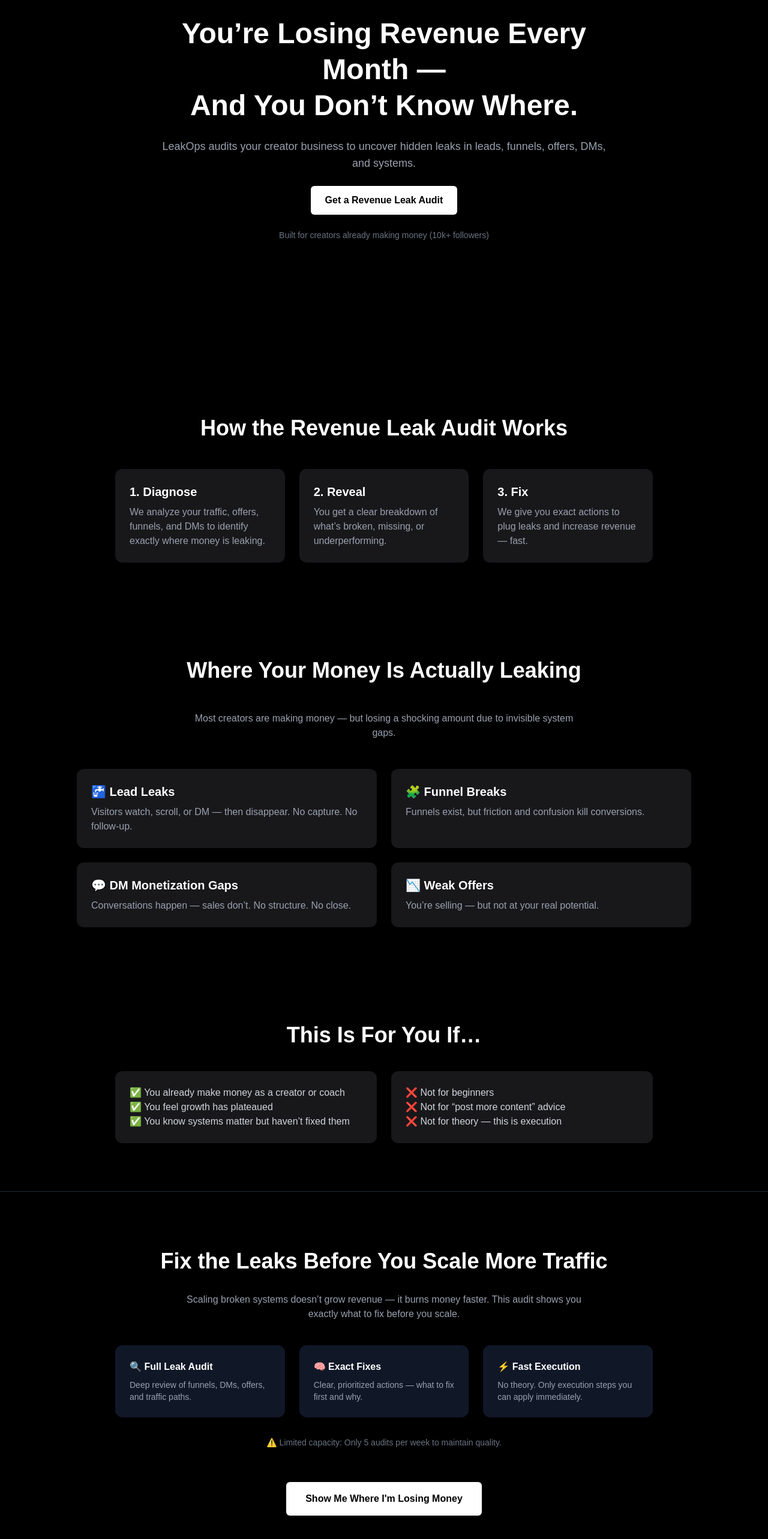
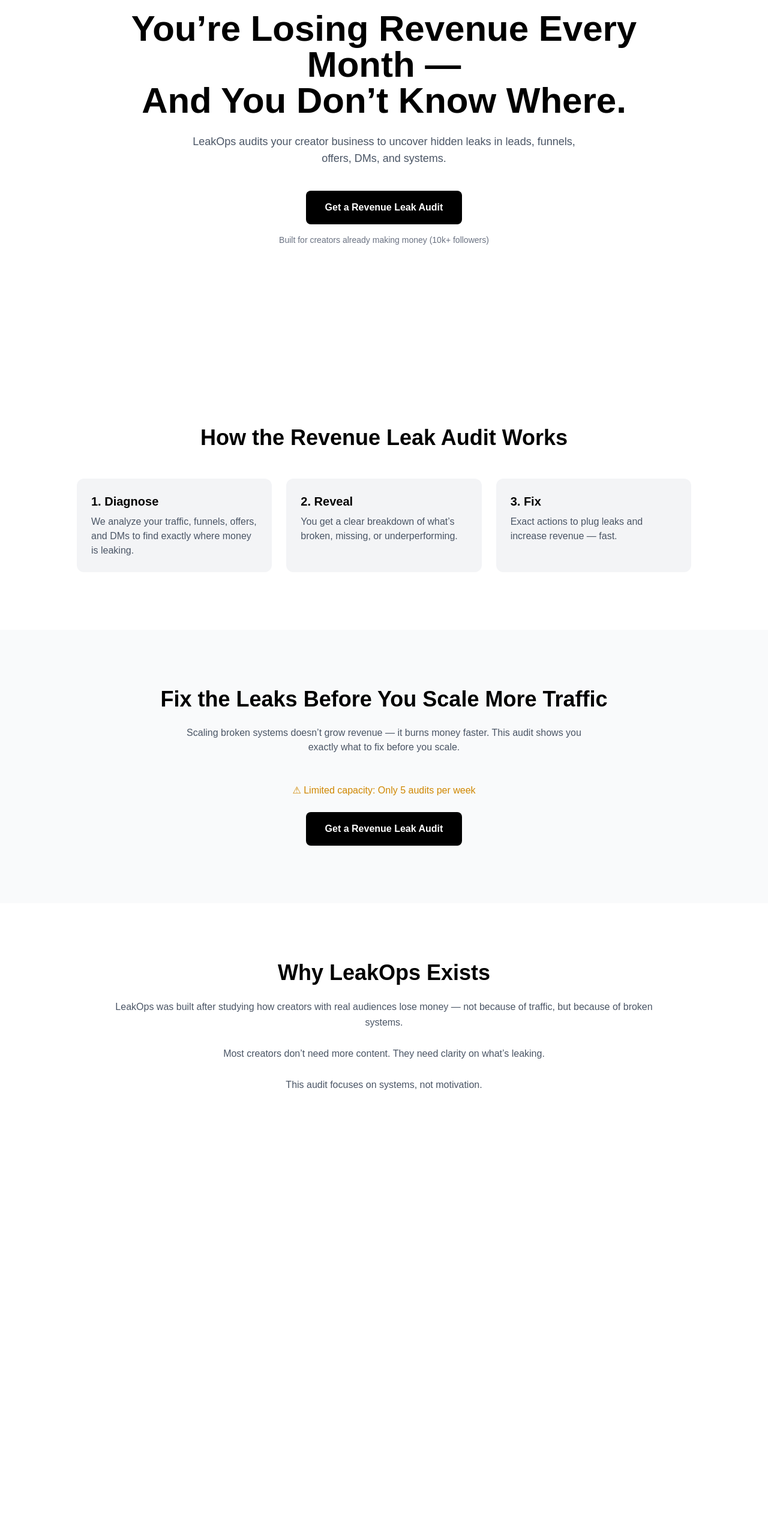
Before and after one commit to itsmenihal900-ctrl/leakops, a Next.js app: page / in a window 1280 px wide. Shown: the part 186-2752 px from the top of the page at 60% size. After the commit the page ends 2104 px from the top, so only its background shows below. Built offline with nearby package versions, Linux system fonts and the light colour scheme.

Commit message:
restore full landing page sections

```diff
--- a/app/page.tsx
+++ b/app/page.tsx
@@ -2,33 +2,33 @@
 
 export default function Home() {
   return (
-    <main className="bg-black text-white">
+    <main className="bg-white text-black">
 
-      {/* ================= HERO SECTION ================= */}
-      <section className="min-h-screen flex flex-col items-center justify-center px-6 text-center">
-        <div className="max-w-3xl space-y-6">
+      {/* ================= HERO ================= */}
+      <section className="min-h-screen flex items-center justify-center px-6">
+        <div className="max-w-4xl mx-auto text-center">
 
-          <h1 className="text-4xl md:text-5xl font-bold leading-tight">
-            You’re Losing Revenue Every Month —<br />
+          <h1 className="text-4xl md:text-6xl font-bold mb-6">
+            You’re Losing Revenue Every Month —
+            <br />
             And You Don’t Know Where.
           </h1>
 
-          <p className="text-gray-400 text-lg">
-            LeakOps audits your creator business to uncover hidden leaks in
-            leads, funnels, offers, DMs, and systems.
+          <p className="text-gray-600 text-lg max-w-2xl mx-auto mb-10">
+            LeakOps audits your creator business to uncover hidden leaks
+            in leads, funnels, offers, DMs, and systems.
           </p>
 
-          <button
-            type="button"
-            onClick={() =>
-              window.open('https://forms.gle/UoUtjkZrhz5bbJ7f6', '_blank')
-            }
-            className="bg-white text-black px-6 py-3 rounded-md font-semibold hover:bg-gray-200 transition"
+          <a
+            href="https://forms.gle/YOUR_FORM_LINK"
+            target="_blank"
+            rel="noopener noreferrer"
+            className="inline-block bg-black text-white font-semibold px-8 py-4 rounded-lg"
           >
             Get a Revenue Leak Audit
-          </button>
+          </a>
 
-          <p className="text-sm text-gray-500">
+          <p className="text-sm text-gray-500 mt-4">
             Built for creators already making money (10k+ followers)
           </p>
 
@@ -36,36 +36,35 @@
       </section>
 
       {/* ================= HOW IT WORKS ================= */}
-      <section className="py-20 px-6 bg-black">
-        <div className="max-w-4xl mx-auto text-center space-y-12">
+      <section className="py-24 px-6">
+        <div className="max-w-5xl mx-auto text-center">
 
-          <h2 className="text-3xl md:text-4xl font-bold">
+          <h2 className="text-3xl md:text-4xl font-bold mb-12">
             How the Revenue Leak Audit Works
           </h2>
 
-          <div className="grid md:grid-cols-3 gap-6 text-left">
+          <div className="grid md:grid-cols-3 gap-6">
 
-            <div className="bg-zinc-900 p-6 rounded-xl">
+            <div className="bg-gray-100 p-6 rounded-xl text-left">
               <h3 className="text-xl font-semibold mb-2">1. Diagnose</h3>
-              <p className="text-gray-400">
-                We analyze your traffic, offers, funnels, and DMs to identify
+              <p className="text-gray-600">
+                We analyze your traffic, funnels, offers, and DMs to find
                 exactly where money is leaking.
               </p>
             </div>
 
-            <div className="bg-zinc-900 p-6 rounded-xl">
+            <div className="bg-gray-100 p-6 rounded-xl text-left">
               <h3 className="text-xl font-semibold mb-2">2. Reveal</h3>
-              <p className="text-gray-400">
-                You get a clear breakdown of what’s broken, missing, or
-                underperforming.
+              <p className="text-gray-600">
+                You get a clear breakdown of what’s broken, missing,
+                or underperforming.
               </p>
             </div>
 
-            <div className="bg-zinc-900 p-6 rounded-xl">
+            <div className="bg-gray-100 p-6 rounded-xl text-left">
               <h3 className="text-xl font-semibold mb-2">3. Fix</h3>
-              <p className="text-gray-400">
-                We give you exact actions to plug leaks and increase revenue —
-                fast.
+              <p className="text-gray-600">
+                Exact actions to plug leaks and increase revenue — fast.
               </p>
             </div>
 
@@ -73,135 +72,57 @@
         </div>
       </section>
 
-      {/* ================= WHERE MONEY IS LEAKING ================= */}
-      <section className="py-20 px-6 bg-black">
-        <div className="max-w-5xl mx-auto text-center space-y-12">
+      {/* ================= FIX THE LEAKS ================= */}
+      <section className="py-24 px-6 bg-gray-50">
+        <div className="max-w-5xl mx-auto text-center">
 
-          <h2 className="text-3xl md:text-4xl font-bold">
-            Where Your Money Is Actually Leaking
+          <h2 className="text-3xl md:text-4xl font-bold mb-6">
+            Fix the Leaks Before You Scale More Traffic
           </h2>
 
-          <p className="text-gray-400 max-w-2xl mx-auto">
-            Most creators are making money — but losing a shocking amount due to
-            invisible system gaps.
+          <p className="text-gray-600 max-w-2xl mx-auto mb-12">
+            Scaling broken systems doesn’t grow revenue —
+            it burns money faster. This audit shows you exactly
+            what to fix before you scale.
           </p>
 
-          <div className="grid md:grid-cols-2 gap-6 text-left">
+          <p className="text-yellow-600 mb-6">
+            ⚠ Limited capacity: Only 5 audits per week
+          </p>
 
-            <div className="bg-zinc-900 p-6 rounded-xl">
-              <h3 className="text-xl font-semibold mb-2">🚰 Lead Leaks</h3>
-              <p className="text-gray-400">
-                Visitors watch, scroll, or DM — then disappear. No capture. No
-                follow-up.
-              </p>
-            </div>
+          <a
+            href="https://forms.gle/YOUR_FORM_LINK"
+            target="_blank"
+            rel="noopener noreferrer"
+            className="inline-block bg-black text-white font-semibold px-8 py-4 rounded-lg"
+          >
+            Get a Revenue Leak Audit
+          </a>
 
-            <div className="bg-zinc-900 p-6 rounded-xl">
-              <h3 className="text-xl font-semibold mb-2">🧩 Funnel Breaks</h3>
-              <p className="text-gray-400">
-                Funnels exist, but friction and confusion kill conversions.
-              </p>
-            </div>
-
-            <div className="bg-zinc-900 p-6 rounded-xl">
-              <h3 className="text-xl font-semibold mb-2">💬 DM Monetization Gaps</h3>
-              <p className="text-gray-400">
-                Conversations happen — sales don’t. No structure. No close.
-              </p>
-            </div>
-
-            <div className="bg-zinc-900 p-6 rounded-xl">
-              <h3 className="text-xl font-semibold mb-2">📉 Weak Offers</h3>
-              <p className="text-gray-400">
-                You’re selling — but not at your real potential.
-              </p>
-            </div>
-
-          </div>
         </div>
       </section>
 
-      {/* ================= WHO THIS IS FOR ================= */}
-      <section className="py-20 px-6 bg-black">
-        <div className="max-w-4xl mx-auto text-center space-y-10">
+      {/* ================= WHY LEAKOPS EXISTS ================= */}
+      <section className="py-24 px-6">
+        <div className="max-w-4xl mx-auto text-center">
 
-          <h2 className="text-3xl md:text-4xl font-bold">
-            This Is For You If…
+          <h2 className="text-3xl md:text-4xl font-bold mb-6">
+            Why LeakOps Exists
           </h2>
 
-          <div className="grid md:grid-cols-2 gap-6 text-left">
-
-            <div className="bg-zinc-900 p-6 rounded-xl">
-              <p className="text-gray-300">
-                ✅ You already make money as a creator or coach
-                <br />✅ You feel growth has plateaued
-                <br />✅ You know systems matter but haven’t fixed them
-              </p>
-            </div>
-
-            <div className="bg-zinc-900 p-6 rounded-xl">
-              <p className="text-gray-300">
-                ❌ Not for beginners
-                <br />❌ Not for “post more content” advice
-                <br />❌ Not for theory — this is execution
-              </p>
-            </div>
-
-          </div>
+          <p className="text-gray-600 leading-relaxed">
+            LeakOps was built after studying how creators with real
+            audiences lose money — not because of traffic,
+            but because of broken systems.
+            <br /><br />
+            Most creators don’t need more content.
+            They need clarity on what’s leaking.
+            <br /><br />
+            This audit focuses on systems, not motivation.
+          </p>
 
         </div>
       </section>
-{/* FINAL CTA SECTION */}
-<section className="bg-black text-white py-24 px-6 border-t border-gray-800">
-  <div className="max-w-4xl mx-auto text-center space-y-8">
-
-    <h2 className="text-3xl md:text-4xl font-bold">
-      Fix the Leaks Before You Scale More Traffic
-    </h2>
-
-    <p className="text-gray-400 max-w-2xl mx-auto">
-      Scaling broken systems doesn’t grow revenue — it burns money faster.
-      This audit shows you exactly what to fix before you scale.
-    </p>
-
-    <div className="grid md:grid-cols-3 gap-6 text-left mt-10">
-      <div className="bg-gray-900 rounded-xl p-6">
-        <h3 className="font-semibold mb-2">🔍 Full Leak Audit</h3>
-        <p className="text-sm text-gray-400">
-          Deep review of funnels, DMs, offers, and traffic paths.
-        </p>
-      </div>
-
-      <div className="bg-gray-900 rounded-xl p-6">
-        <h3 className="font-semibold mb-2">🧠 Exact Fixes</h3>
-        <p className="text-sm text-gray-400">
-          Clear, prioritized actions — what to fix first and why.
-        </p>
-      </div>
-
-      <div className="bg-gray-900 rounded-xl p-6">
-        <h3 className="font-semibold mb-2">⚡ Fast Execution</h3>
-        <p className="text-sm text-gray-400">
-          No theory. Only execution steps you can apply immediately.
-        </p>
-      </div>
-    </div>
-
-    <p className="text-sm text-gray-500 mt-8">
-      ⚠️ Limited capacity: Only 5 audits per week to maintain quality.
-    </p>
-
-    <button
-      type="button"
-      onClick={() =>
-        window.open("https://forms.gle/UoUtjkZrhz5bbJ7f6", "_blank")
-      }
-      className="inline-block mt-6 rounded-md bg-white px-8 py-4 font-semibold text-black hover:opacity-90 transition"
-    >
-      Show Me Where I'm Losing Money
-    </button>
-  </div>
-</section>
 
     </main>
   );
```
